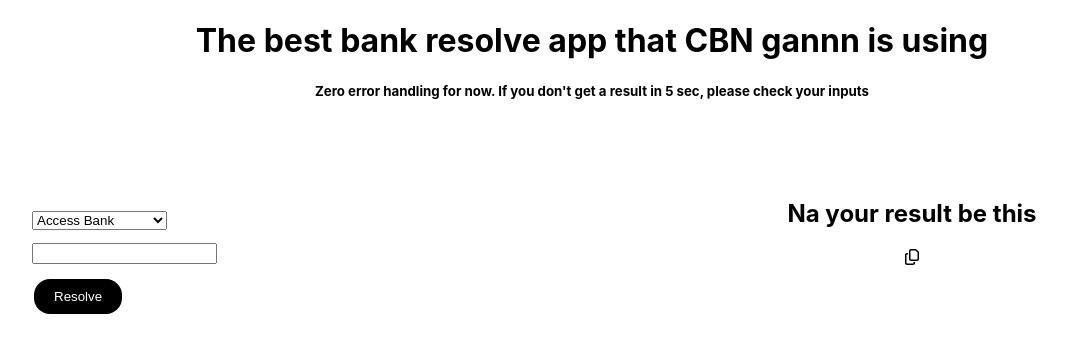
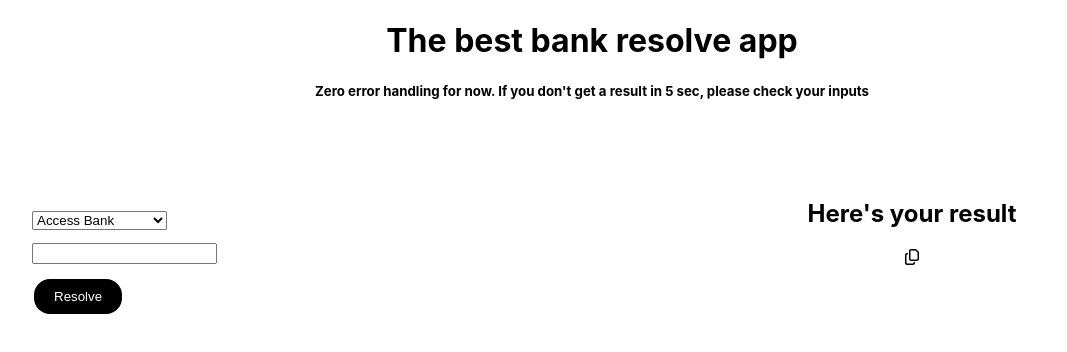
Before and after one commit to brian-o-mars/bank-resolve, a React (Create React App) app: page / in a window 1280 px wide. Shown: the top 352 px of the page, without its empty margins (48-1115 px from the left). Built offline with nearby package versions, Linux system fonts and the light colour scheme.

Commit message:
text change

```diff
--- a/src/resolve.js
+++ b/src/resolve.js
@@ -67,7 +67,7 @@
 
   return (
     <div>
-      <h1>The best bank resolve app that CBN gannn is using</h1>
+      <h1>The best bank resolve app</h1>
       <h5>
         Zero error handling for now. If you don't get a result in 5 sec, please
         check your inputs
@@ -110,7 +110,7 @@
         {/* Display field */}
         <div className="display">
           <div>
-            <h2>Na your result be this</h2>
+            <h2>Here's your result</h2>
           </div>
           <div className="result">{accName}</div>
 
```
